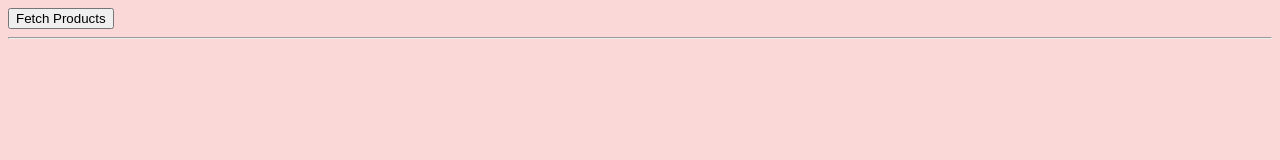
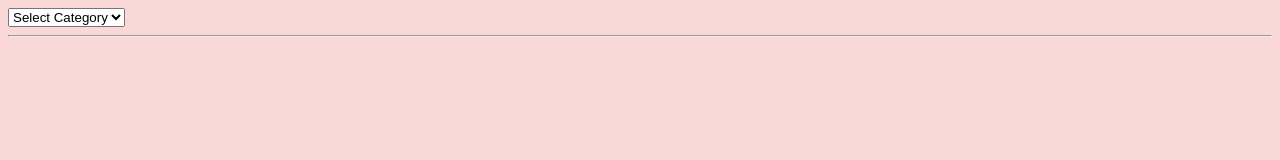
Before and after one commit to paulgureghian/NodeJS_Programs, a plain HTML site: page Intro_to_NodeJS /static/index.html in a window 1280 px wide. Drawn offline with Linux system fonts and the light colour scheme.

Commit message:
Modified file

```diff
--- a/Intro_to_NodeJS /static/index.html
+++ b/Intro_to_NodeJS /static/index.html
@@ -9,7 +9,11 @@
 </head>
 <body>
 <nav>
-    <button id="fetch">Fetch Products</button>
+    <label for="category"></label><select id="category">
+        <option hidden value="">Select Category</option>
+        <option value="electronics">Electronics</option>
+        <option value="confectionery">Confectionery</option>
+    </select>
 </nav>
 <hr>
 <div id="products"></div>
```
